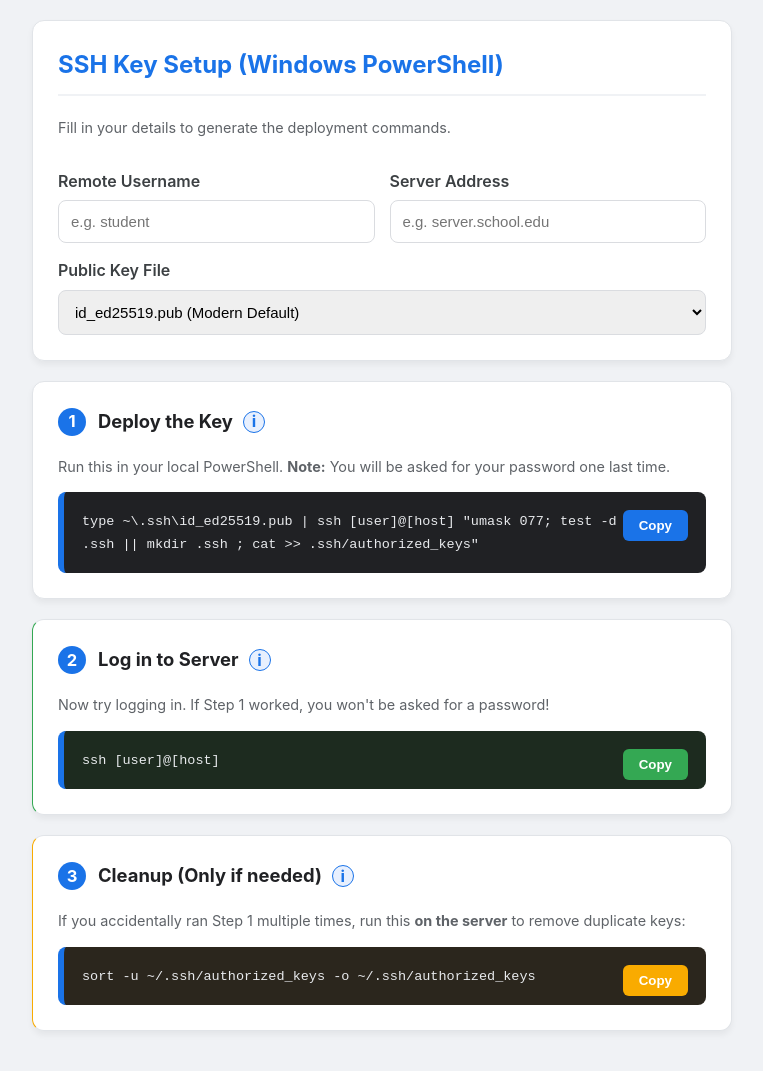
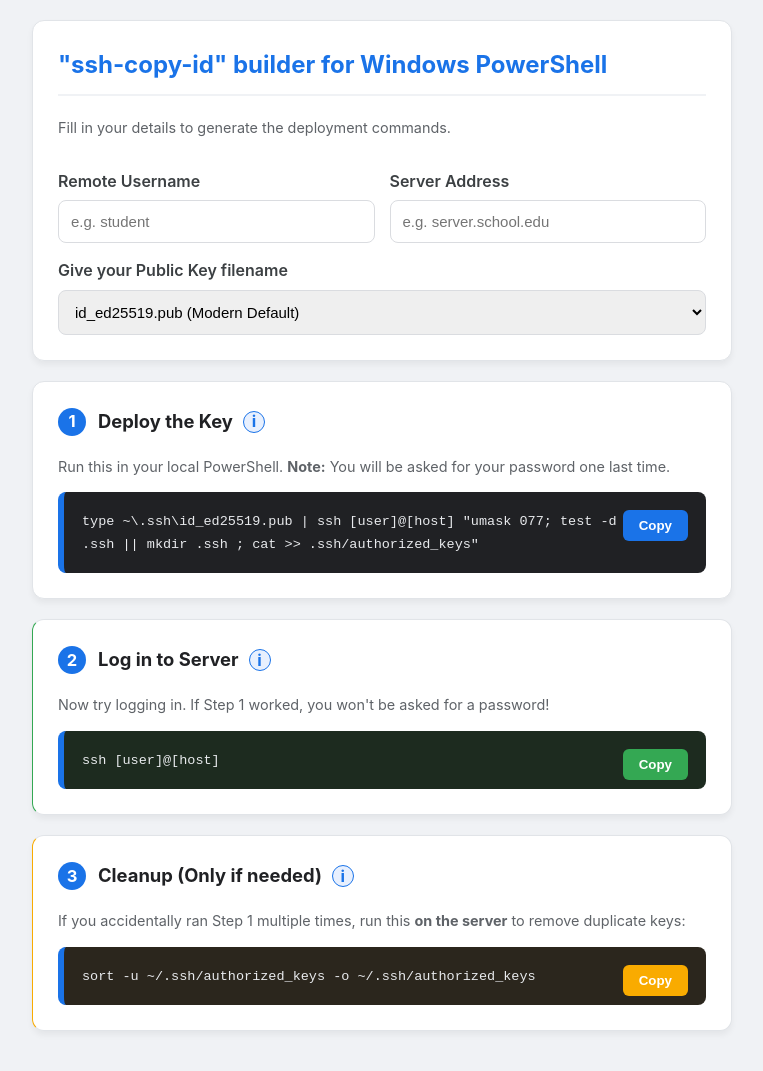
Before and after one commit to averkoc/lxprivate, a Jekyll site: the page docs/sshcopyid.html, which Jekyll copies as it is, in a window 1280 px wide. Shown: the whole page, without its empty margins (258-1021 px from the left). Built offline with Jekyll 4.4.1, drawn with Linux system fonts in a browser that asks for light colours.

Commit message:
Sync docs

```diff
--- a/docs/sshcopyid.html
+++ b/docs/sshcopyid.html
@@ -3,7 +3,7 @@
 <head>
     <meta charset="UTF-8">
     <meta name="viewport" content="width=device-width, initial-scale=1.0">
-    <title>Windows SSH Key Deployer</title>
+    <title>Windows "ssh-copy-id" builder</title>
     <style>
         body { font-family: -apple-system, BlinkMacSystemFont, "Segoe UI", Roboto, sans-serif; line-height: 1.6; padding: 20px; max-width: 700px; margin: auto; background-color: #f0f2f5; }
         .card { background: white; padding: 25px; border-radius: 12px; box-shadow: 0 4px 6px rgba(0,0,0,0.05); margin-bottom: 20px; border: 1px solid #e1e4e8; }
@@ -40,7 +40,7 @@
 <body>
 
 <div class="card">
-    <h2>SSH Key Setup (Windows PowerShell)</h2>
+    <h2> "ssh-copy-id" builder for Windows PowerShell</h2>
     <p class="hint">Fill in your details to generate the deployment commands.</p>
     <div style="display: grid; grid-template-columns: 1fr 1fr; gap: 15px;">
         <div>
@@ -52,7 +52,7 @@
             <input type="text" id="hostname" placeholder="e.g. server.school.edu" oninput="updateAll()">
         </div>
     </div>
-    <label for="keyfile">Public Key File</label>
+    <label for="keyfile">Give your Public Key filename</label>
     <select id="keyfile" onchange="toggleCustomInput()">
         <option value="id_ed25519.pub">id_ed25519.pub (Modern Default)</option>
         <option value="id_rsa.pub">id_rsa.pub (Classic Default)</option>
```
Also changed, not shown: docs/ssh.md (+1 -1 lines).
